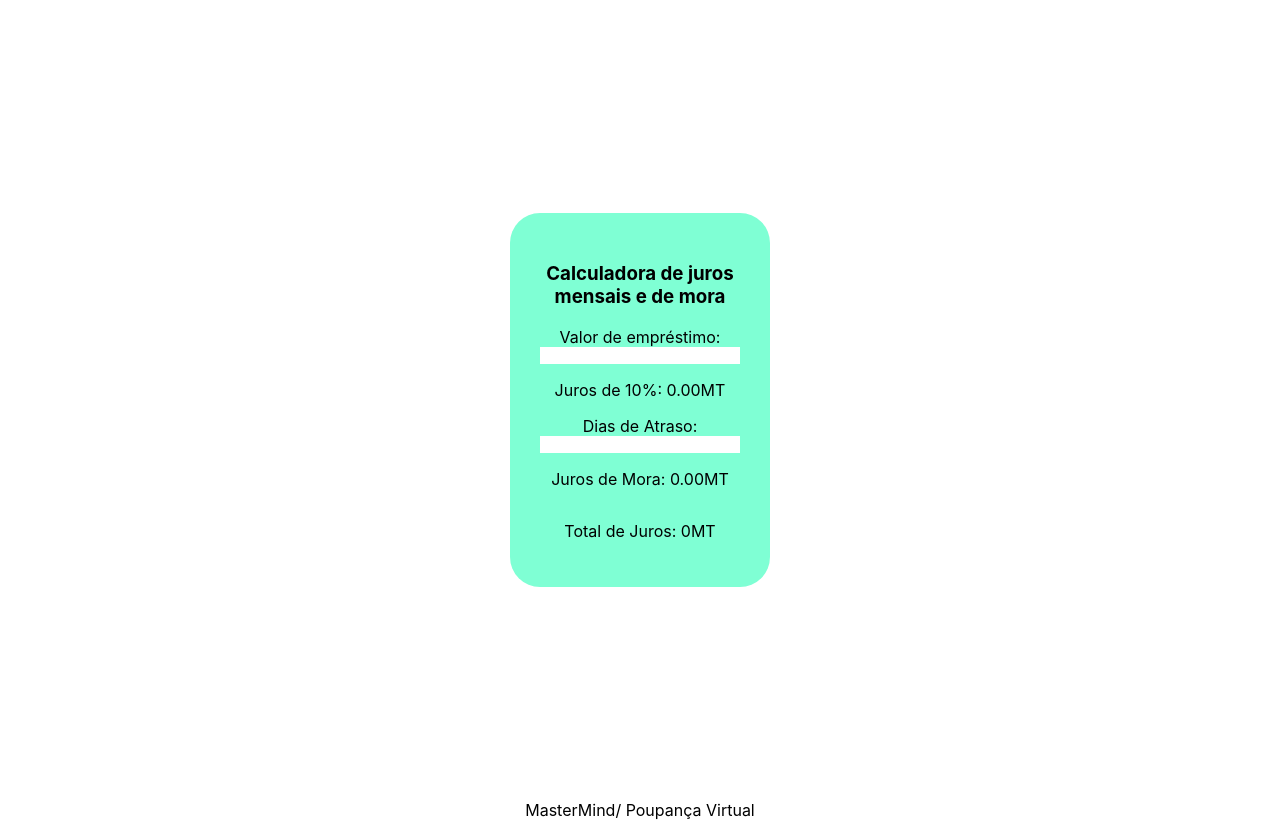
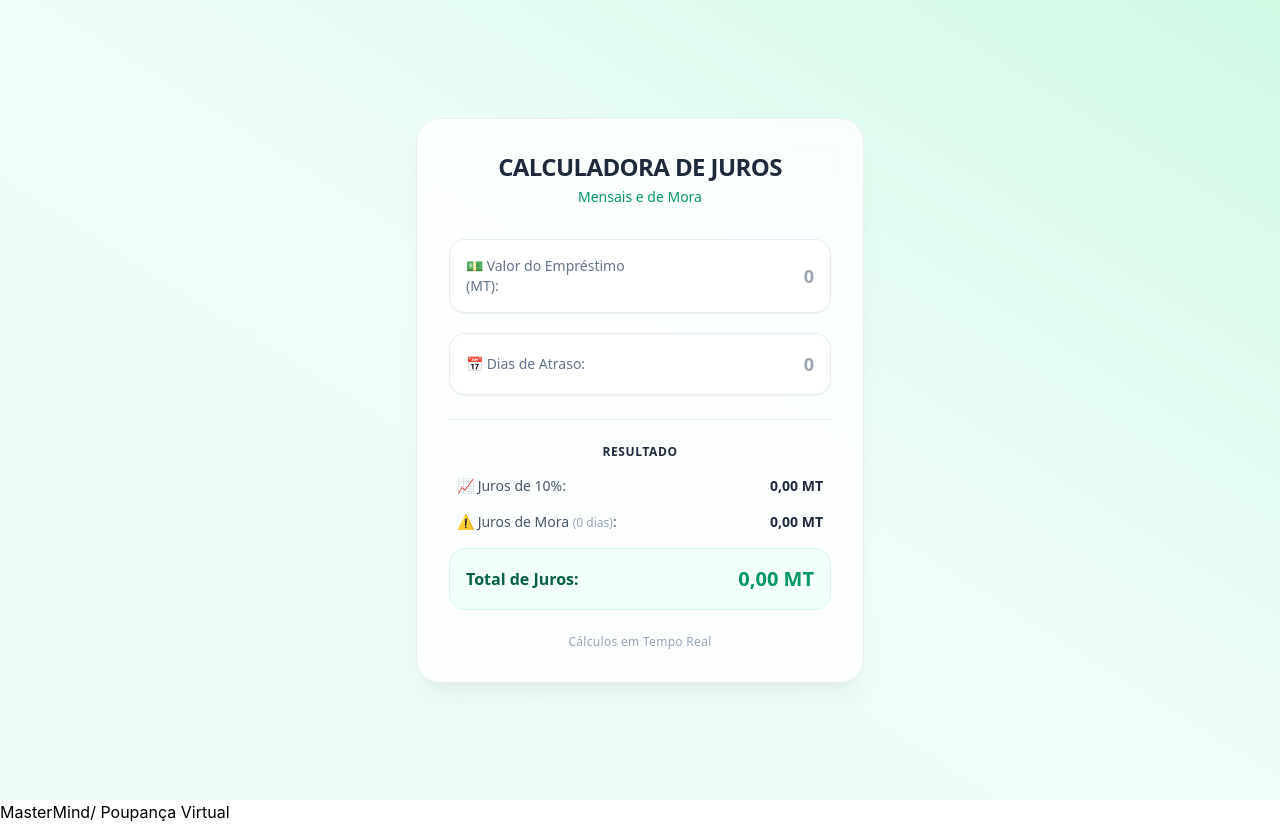
Before and after one commit to iChissingue/Interest, a React (Create React App) app: page / in a window 1280 px wide. Built offline with nearby package versions, Linux system fonts and the light colour scheme.

Commit message:
implementing the new version

```diff
--- /dev/null
+++ b/postcss.config.js
@@ -0,0 +1,6 @@
+module.exports = {
+  plugins: {
+    tailwindcss: {},
+    autoprefixer: {},
+  },
+}
--- a/src/App.css
+++ b/src/App.css
@@ -1,38 +1,3 @@
-.App {
-  text-align: center;
-}
-
-.App-logo {
-  height: 40vmin;
-  pointer-events: none;
-}
-
-@media (prefers-reduced-motion: no-preference) {
-  .App-logo {
-    animation: App-logo-spin infinite 20s linear;
-  }
-}
-
-.App-header {
-
-  background-color: #282c34;
-  min-height: 100vh;
-  display: flex;
-  flex-direction: column;
-  align-items: center;
-  justify-content: center;
-  font-size: calc(10px + 2vmin);
-  color: white;
-}
-.App-link {
-  color: #61dafb;
-}
-
-@keyframes App-logo-spin {
-  from {
-    transform: rotate(0deg);
-  }
-  to {
-    transform: rotate(360deg);
-  }
-}
+@tailwind base;
+@tailwind components;
+@tailwind utilities;
--- a/src/App.js
+++ b/src/App.js
@@ -1,10 +1,10 @@
 import './App.css';
-import Calculate from './calculator'
+import Calculator from './sample'
 
 function App() {
   return (
     <div className="App">
-      <Calculate/>
+      <Calculator/>
       MasterMind/ Poupança Virtual
     </div>
   );
--- /dev/null
+++ b/src/sample.js
@@ -0,0 +1,121 @@
+import React, { useState, useEffect } from 'react';
+
+export default function Calculator() {
+  // Guardamos apenas números puros nos estados para evitar erros de cálculo
+  const [loanAmount, setLoanAmount] = useState(0);
+  const [daysAmount, setDaysAmount] = useState(0);
+
+  // Estados para os resultados numéricos
+  const [regularInterest, setRegularInterest] = useState(0);
+  const [moraInterest, setMoraInterest] = useState(0);
+  const [totalInterest, setTotalInterest] = useState(0);
+
+  // Função única e segura para exibir valores formatados na tela
+  const formatCurrency = (value) => {
+    return value.toLocaleString('pt-PT', {
+      minimumFractionDigits: 2,
+      maximumFractionDigits: 2,
+    });
+  };
+
+  // Efeito simples: roda a matemática pura sem máscaras de texto no meio
+  useEffect(() => {
+    const loan = parseFloat(loanAmount) || 0;
+    const days = parseInt(daysAmount, 10) || 0;
+
+    const regular = loan * 0.10;
+    const mora = loan * (0.10 / 30) * days;
+    const total = regular + mora;
+
+    setRegularInterest(regular);
+    setMoraInterest(mora);
+    setTotalInterest(total);
+  }, [loanAmount, daysAmount]);
+
+   return (
+    <div className="min-h-screen bg-gradient-to-tr from-emerald-50 via-teal-50 to-emerald-100 flex items-center justify-center p-4 font-sans">
+      <div className="w-full max-w-md bg-white/80 backdrop-blur-md border border-slate-200/60 rounded-3xl p-8 shadow-xl shadow-emerald-900/5">
+
+        {/* Cabeçalho */}
+        <div className="text-center mb-8">
+          <h2 className="text-slate-800 text-2xl font-bold tracking-tight">
+            CALCULADORA DE JUROS
+          </h2>
+          <p className="text-emerald-600 text-sm font-medium mt-1">
+            Mensais e de Mora
+          </p>
+        </div>
+
+        {/* Formulário de Entradas */}
+        <div className="space-y-5">
+          <div className="bg-white border border-slate-200/80 rounded-2xl p-4 flex items-center justify-between shadow-sm">
+            <label htmlFor="loan" className="text-slate-500 text-sm font-medium flex items-center gap-2">
+              💵 Valor do Empréstimo (MT):
+            </label>
+            <input
+              id="loan"
+              type="number"
+              value={loanAmount === 0 ? '' : loanAmount}
+              onChange={(e) => setLoanAmount(e.target.value)}
+              className="text-right text-slate-800 text-lg font-semibold w-1/2 focus:outline-none bg-transparent [appearance:textfield] [&::-webkit-outer-spin-button]:appearance-none [&::-webkit-inner-spin-button]:appearance-none"
+              placeholder="0"
+            />
+          </div>
+
+          <div className="bg-white border border-slate-200/80 rounded-2xl p-4 flex items-center justify-between shadow-sm">
+            <label htmlFor="days" className="text-slate-500 text-sm font-medium flex items-center gap-2">
+              📅 Dias de Atraso:
+            </label>
+            <input
+              id="days"
+              type="number"
+              value={daysAmount === 0 ? '' : daysAmount}
+              onChange={(e) => setDaysAmount(e.target.value)}
+              min="0"
+              className="text-right text-slate-800 text-lg font-semibold w-1/2 focus:outline-none bg-transparent [appearance:textfield] [&::-webkit-outer-spin-button]:appearance-none [&::-webkit-inner-spin-button]:appearance-none"
+              placeholder="0"
+            />
+          </div>
+        </div>
+
+        <hr className="border-slate-200/60 my-6" />
+
+        {/* Bloco de Resultados */}
+        <div className="space-y-4">
+          <h3 className="text-slate-800 text-center text-xs font-bold tracking-wider uppercase mb-2">
+            Resultado
+          </h3>
+
+          <div className="flex justify-between items-center text-slate-600 text-sm px-2">
+            <span>📈 Juros de 10%:</span>
+            <span className="font-semibold text-slate-800">
+              {formatCurrency(regularInterest)} MT
+            </span>
+          </div>
+
+          <div className="flex justify-between items-center text-slate-600 text-sm px-2">
+            <span>⚠️ Juros de Mora <span className="text-xs text-slate-400">({daysAmount || 0} dias)</span>:</span>
+            <span className="font-semibold text-slate-800">
+              {formatCurrency(moraInterest)} MT
+            </span>
+          </div>
+
+          {/* Destaque do Total */}
+          <div className="bg-emerald-50/60 border border-emerald-100 rounded-2xl p-4 flex justify-between items-center mt-6">
+            <span className="text-emerald-800 font-bold text-base">
+              Total de Juros:
+            </span>
+            <span className="text-emerald-600 font-extrabold text-xl">
+              {formatCurrency(totalInterest)} MT
+            </span>
+          </div>
+        </div>
+
+        {/* Rodapé informativo */}
+        <p className="text-center text-slate-400 text-xs mt-6 tracking-wide">
+          Cálculos em Tempo Real
+        </p>
+      </div>
+    </div>
+  );
+}
--- /dev/null
+++ b/tailwind.config.js
@@ -0,0 +1,11 @@
+/** @type {import('tailwindcss').Config} */
+module.exports = {
+  content: [
+    "./index.html",
+    "./src/**/*.{js,ts,jsx,tsx}",
+  ],
+  theme: {
+    extend: {},
+  },
+  plugins: [],
+}
```
Also changed, not shown: package.json (+6 -1 lines), 1 other file (tests, documents, lock files or other folders).
